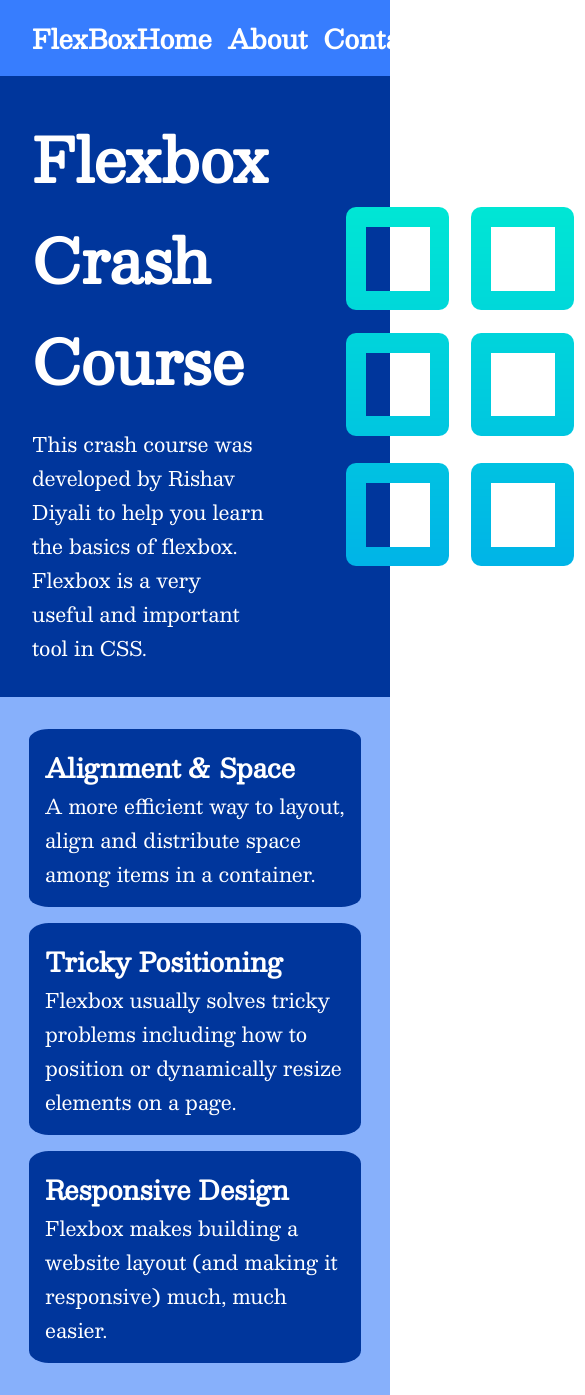
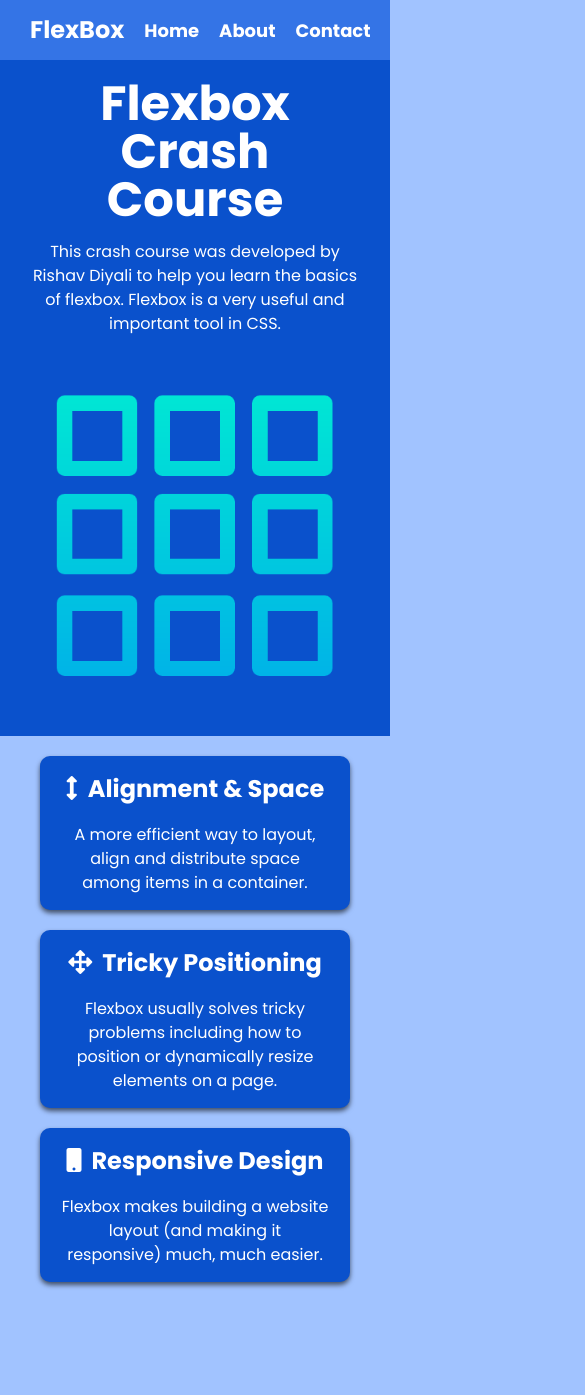
Before and after one commit to G-O-T-W/flexbox-layout, a plain HTML site: page index.html in a window 390 px wide. Shown: the top 1395 px of the page, 585 px wide, since content can reach past the window. After the commit the page ends 1302 px from the top, so only its background shows below. Drawn offline with nearby package versions, Linux system fonts and the light colour scheme.

Commit message:
Add responsive behaviour

```diff
--- a/index.html
+++ b/index.html
@@ -4,37 +4,55 @@
         <title>Flexbox Layout</title>
         <meta charset="UTF-8"/>
         <link rel="stylesheet" href="styles.css">
+        <link
+        rel="stylesheet"
+        href="https://pro.fontawesome.com/releases/v5.10.0/css/all.css"
+        integrity="sha384-AYmEC3Yw5cVb3ZcuHtOA93w35dYTsvhLPVnYs9eStHfGJvOvKxVfELGroGkvsg+p"
+        crossorigin="anonymous"
+      />
     </head>
     <body>
-        <div class="header">
-            <div class="logo">FlexBox</div>
-            <div class="nav">
-                <ul>
-                    <li>Home</li>
-                    <li>About</li>
-                    <li>Contact</li>
+        <div class="navbar">
+            <div class="container">
+                <div class="logo">FlexBox</div>
+                <ul class="nav">
+                    <li>
+                        <a href="#">Home</a>
+                    </li>
+                    <li>
+                        <a href="#">About</a>
+                    </li>
+                    <li>
+                        <a href="#">Contact</a>
+                    </li>
                 </ul>
             </div>
         </div>
-        <div class="container">
-            <div class="push-left">
-                <div class="title">Flexbox Crash Course</div>
-                <div class="info">This crash course was developed by Rishav Diyali to help you learn the basics of flexbox. Flexbox is a very useful and important tool in CSS.</div>
+        <div class="header">
+            <div class="container">
+                <div>
+                    <h1>Flexbox Crash Course</h1>
+                    <p>This crash course was developed by Rishav Diyali to help you learn the basics of flexbox. Flexbox is a very useful and important tool in CSS.</p>
+                </div>
+                <img src="./images/grid.png" alt="Grid of turquoise squares."/>
             </div>
-            <img src="./images/grid.png" alt="Grid of turquoise squares."/>
         </div>
-        <div class="footer">
-            <div class="card">
-                <div class="card-title">Alignment &amp; Space</div>
-                <div class="card-info">A more efficient way to layout, align and distribute space among items in a container.</div>
-            </div>
-            <div class="card">
-                <div class="card-title">Tricky Positioning</div>
-                <div class="card-info">Flexbox usually solves tricky problems including how to position or dynamically resize elements on a page.</div>
-            </div>
-            <div class="card">
-                <div class="card-title">Responsive Design</div>
-                <div class="card-info">Flexbox makes building a website layout (and making it responsive) much, much easier.</div>
+
+        <div class="boxes">
+            <div class="container">
+                <div class="box">
+                    <h2><i class="fas fa-arrows-alt-v"></i>Alignment &amp; Space</h2>
+                    <p>A more efficient way to layout, align and distribute space among items in a container.</p>
+                </div>
+                <div class="box">
+                    <h2><i class="fas fa-arrows-alt"></i>Tricky Positioning</h2>
+                    <p>Flexbox usually solves tricky problems including how to position or dynamically resize elements on a page.</p>
+                </div>
+                <div class="box">
+                    <h2><i class="fas fa-mobile"></i>Responsive Design</h2>
+                    <p>Flexbox makes building a website layout (and making it responsive) much, much easier.</p>
+                </div>
+
             </div>
         </div>
     </body>
--- a/styles.css
+++ b/styles.css
@@ -1,70 +1,125 @@
-@import url('https://fonts.googleapis.com/css2?family=Besley:ital,wght@0,400;1,900&display=swap');
+@import url('https://fonts.googleapis.com/css2?family=Poppins:wght@400;700&display=swap');
+
+*{
+    margin: 0px;
+    padding: 0px;
+    box-sizing: border-box;
+}
 
 body {
-    margin: 0px;
-    padding: 0px;
-    display: flex;
-    height: 100vh;
-    flex-direction: column;
-    font-family: Besley, serif;
-    color: white;
+    font-family: 'Poppins', sans-serif;
+    font-size: 16px;
+    line-height: 1.5;
+    color: #333;
+    background-color: #a1c3ff;
 }
 
-ul {
-    list-style: none;
-    padding: 0px;
-    margin: 0px;
-    display: flex;
-    gap: 16px;
+img {
+    max-width: 100%;
 }
 
-.logo,
-.card-title,
-ul {
-    font-size: 26px;
-    font-weight: 900;
+h1,
+h2 {
+    margin-bottom: 16px;
+}
+
+ul{
+    list-style: none;
+}
+
+.container {
+    max-width: 1000px;
+    margin: 0 auto;
+    padding: 0 30px;
+}
+
+.navbar {
+    background: #3474e6;
+    color: #fff;
+    height: 60px;
+}
+
+.navbar .logo {
+    font-size: x-large;
+    font-weight: bold;
+}
+
+.navbar .container {
+    display: flex;
+    justify-content: space-between;
+    align-items: center;
+    height: 100%;
+}
+
+.navbar a{
+    text-decoration: none;
+    color: #fff;
+    font-size: 18px;
+    font-weight: bold;
+}
+
+.navbar ul{
+    display: flex;
+}
+
+.navbar ul li{
+    margin-left: 20px;
+}
+
+.navbar a:hover {
+    color: lightblue;
 }
 
 .header {
-    background-color: #377dfe;
+    background-color: #0a51cc;
+    color: white;
+    min-height: 400px;
+}
+
+.header h1 {
+    font-size: 3rem;
+    font-weight: bold;
+    line-height: 1.0;
+}
+
+.header img{
+    max-width: 400px;
+}
+
+.header .container {
+    display: flex;
+    align-items: center;
+    justify-content: space-between;
+}
+
+.boxes .container {
     display: flex;
     justify-content: space-between;
-    align-items: center;
-    padding: 16px 32px;
 }
 
-.container{
-    background-color: #00369c;
-    display: flex;
-    padding: 32px;
-    align-items: center;
+.box {
+    flex: 1;
+    background: #0a51cc;
+    color: #fff;
+    border-radius: 10px;
+    margin: 20px 10px;
+    box-shadow: 0 3px 5px rgba(0, 0, 0, 0.6);
+    padding: 15px 20px;
 }
 
-.title {
-    font-size: 60px;
-    margin-bottom: 16px;
-    font-weight: 900;
+.box i {
+    margin-right: 10px;
 }
 
-.info,
-.card-info {
-    font-size: 20px;
+@media(max-width: 768px) {
+    .header .container{
+        flex-direction: column;
+        padding-top: 20px;
+        text-align: center;
+    }
+
+    .boxes .container{
+        display: block;
+        text-align: center;
+    }
 }
-
-.footer {
-    background-color: #87b0fb;
-    padding: 32px 16px;
-    display: flex;
-    flex-grow: 1;
-    gap: 16px;
-    flex-wrap: wrap;
-    justify-content: center;
-}
-
-.card {
-    background-color: #00369c;
-    border: none;
-    border-radius: 6%;
-    padding: 16px;
-    width: 300px;
-}
```
